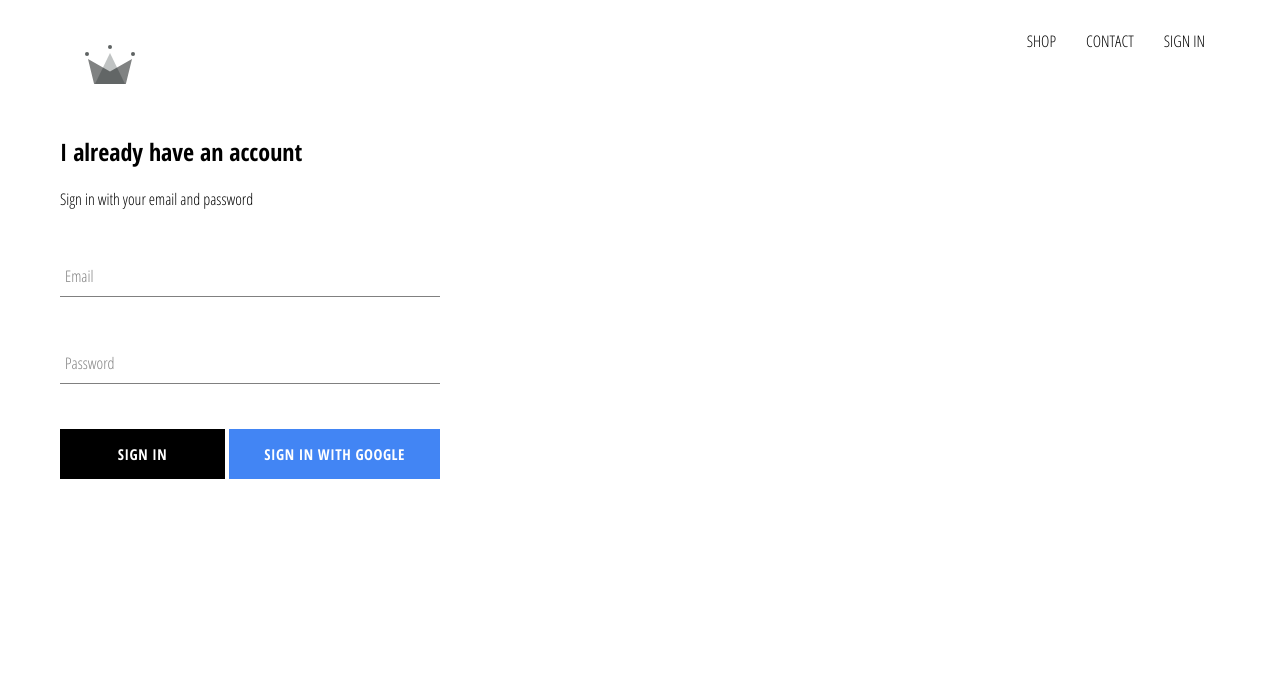
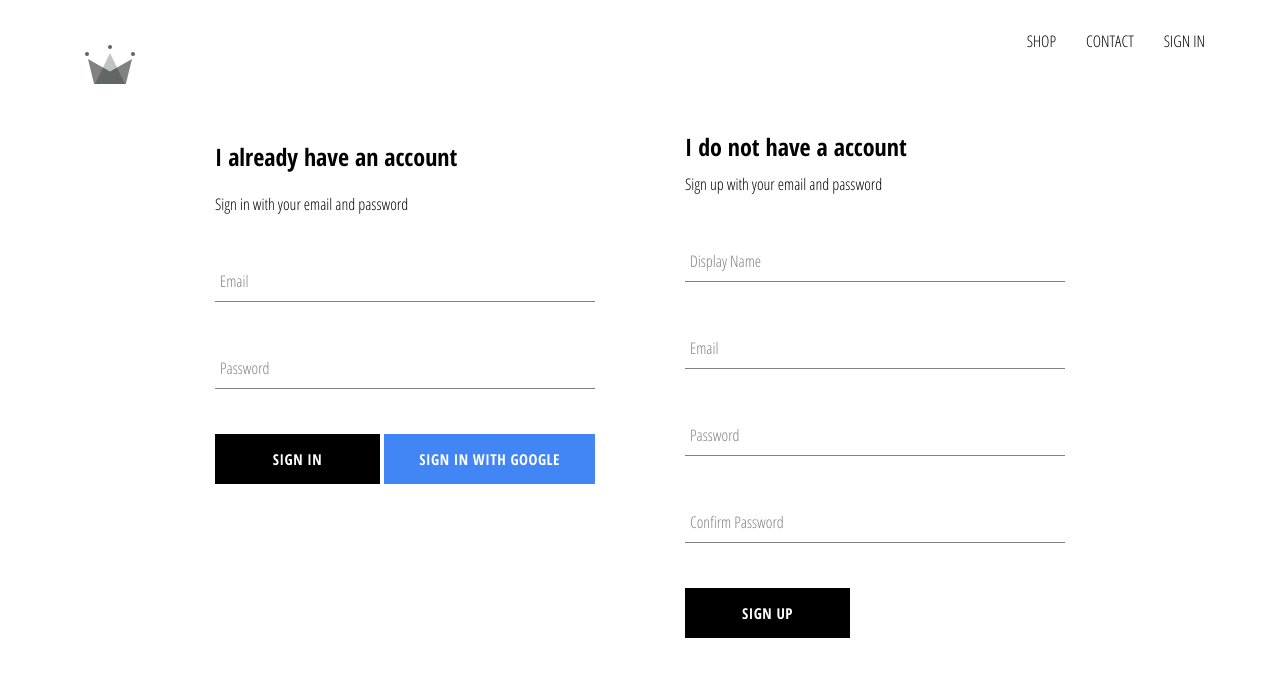
Before and after one commit to manuel081089/crwn-clothing, a React (Create React App) app: page /signin in a window 1280 px wide. Shown: the top 676 px of the page. Built offline with nearby package versions, Linux system fonts and the light colour scheme; no server answers.

Commit message:
Implemented firebase utils, include authentication with email and password. Include ability login with email and password in firebase :sparkles:

```diff
--- a/src/App.js
+++ b/src/App.js
@@ -5,7 +5,7 @@
 import ShopPage from './pages/shop/shopPage.component';
 import Header from './components/header/header.componet';
 import SignInAndSignUpPage from './pages/sign-in-and-sign-up/sign-in-and-sign-up.component';
-import {auth} from './firebase/firebase.utils'
+import {auth, createUserProfileDocument} from './firebase/firebase.utils'
 
 
 class App extends Component {
@@ -21,9 +21,23 @@
   unsubscribeFromAuth = null;
 
   componentDidMount() {
-    this.unsubscribeFromAuth = auth.onAuthStateChanged(user => {
-      this.setState({currentUser: user});
-      console.log(user);
+    this.unsubscribeFromAuth = auth.onAuthStateChanged(async userAuth => {
+      if(userAuth) {
+        const userRef = await createUserProfileDocument(userAuth);
+
+        userRef.onSnapshot(snapShot => {
+          this.setState({
+            currentUser: {
+              id: snapShot.id,
+              ...snapShot.data()
+            }
+          }, () => console.log('STATE::', this.state));
+        })
+
+      } else {
+        this.setState({currentUser: userAuth})
+      }
+
     })
   }
 
--- /dev/null
+++ b/src/components/sign-up/sign-up.component.jsx
@@ -0,0 +1,89 @@
+import React, {Component} from 'react'
+import {auth, createUserProfileDocument} from '../../firebase/firebase.utils'
+import FormInput from '../form-input/form-input';
+import CustomButton from '../custom-button/custom-button.component';
+import './sign-up.styles.scss'
+
+export default class SignUp extends Component {
+  constructor(){
+    super()
+    this.state= {
+      displayName: '',
+      email: '',
+      password: '',
+      confirmPassword: ''
+    }
+  }
+
+
+  handleSubmit = async event => {
+    event.preventDefault();
+
+    const {displayName, email, password, confirmPassword} = this.state;
+    if(password !== confirmPassword) {
+      alert("Passwords don't match")
+      return;
+    }
+
+    try {
+      const {user} = await auth.createUserWithEmailAndPassword(email,password);
+      createUserProfileDocument(user, {displayName})
+
+      this.setState({
+        displayName: '',
+        email: '',
+        password: '',
+        confirmPassword: ''
+      })
+
+    } catch (error) {
+      console.log(error)
+    }
+  }
+
+  handleChange = event => {
+    const {name, value}= event.target;
+    this.setState({[name]: value});
+  }
+
+  render() {
+    const {displayName, email, password, confirmPassword} = this.state;
+    return (
+      <div className="sign-up">
+        <h2 className="title">I do not have a account</h2>
+        <span>Sign up with your email and password</span>
+        <form className='sign-up-form' onSubmit={this.handleSubmit}>
+          <FormInput
+          type='text'
+          name='displayName'
+          value={displayName}
+          onChange={this.handleChange}
+          label='Display Name'/>
+
+          <FormInput
+          type='email'
+          name='email'
+          value={email}
+          onChange={this.handleChange}
+          label='Email'/>
+
+          <FormInput
+          type='password'
+          name='password'
+          value={password}
+          onChange={this.handleChange}
+          label='Password'/>
+
+          <FormInput
+          type='password'
+          name='confirmPassword'
+          value={confirmPassword}
+          onChange={this.handleChange}
+          label='Confirm Password'/>
+
+          <CustomButton type='submit'>SIGN UP</CustomButton>
+        </form>
+      </div>
+    )
+  }
+}
--- /dev/null
+++ b/src/components/sign-up/sign-up.styles.scss
@@ -0,0 +1,9 @@
+.sign-up {
+  display: flex;
+  flex-direction: column;
+  width: 380px;
+
+  .title {
+    margin: 10px 0px;
+  }
+}
--- a/src/firebase/firebase.utils.js
+++ b/src/firebase/firebase.utils.js
@@ -13,6 +13,31 @@
   measurementId: "G-V47VW0V0JH"
 };
 
+export const createUserProfileDocument = async (userAuth, additionalData) => {
+  if(!userAuth) return;
+
+  const userRef = firestore.doc(`users/${userAuth.uid}`)
+
+  const snapShot = await userRef.get();
+
+  if(!snapShot.exists) {
+    const {displayName, email} = userAuth;
+    const createdAt = new Date()
+
+    try {
+      await userRef.set({
+        displayName,
+        email,
+        createdAt,
+        ...additionalData
+      })
+    } catch (error) {
+      console.log('Error creating user', error.message)
+    }
+  }
+  return userRef;
+}
+
 firebase.initializeApp(config);
 
 export const auth = firebase.auth();
--- a/src/pages/sign-in-and-sign-up/sign-in-and-sign-up.component.jsx
+++ b/src/pages/sign-in-and-sign-up/sign-in-and-sign-up.component.jsx
@@ -1,11 +1,13 @@
 import React from 'react'
 import './sign-in-and-sign-up.styles.scss'
 import SignIn from '../../components/sign-in/sign-in.component'
+import SignUp from '../../components/sign-up/sign-up.component'
 
 export default function SignInAndSignUpPage() {
   return (
     <div className='sign-in-and-sign-up'>
       <SignIn/>
+      <SignUp/>
     </div>
   )
 }
--- a/src/pages/sign-in-and-sign-up/sign-in-and-sign-up.styles.scss
+++ b/src/pages/sign-in-and-sign-up/sign-in-and-sign-up.styles.scss
@@ -0,0 +1,6 @@
+.sign-in-and-sign-up {
+  width: 850px;
+  display: flex;
+  justify-content: space-between;
+  margin: 30px auto;
+}
```
